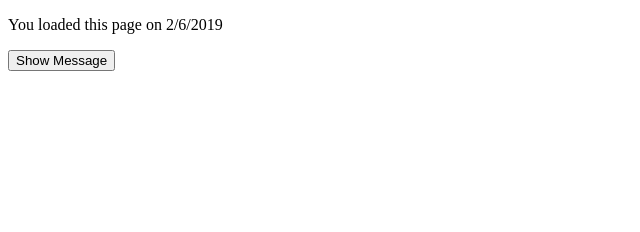
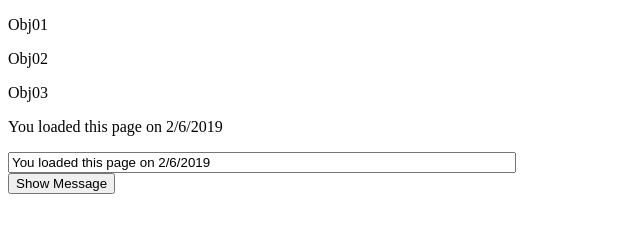
Before and after one commit to vitorzerbeto/protype_vuejs, a plain HTML site: page index.html in a window 1280 px wide. Shown: the whole page, without its empty margins (0-640 px from the left). Drawn offline with nearby package versions, Linux system fonts and the light colour scheme.

Commit message:
Usando v-model, v-for e v-if

```diff
--- a/app.js
+++ b/app.js
@@ -1,6 +1,12 @@
 const app = new Vue({
     el: "#app",
     data: {
+        seen: true,
+        array: [
+            {text: 'Obj01'},
+            {text: 'Obj02'},
+            {text: 'Obj03'}
+        ],
         message: "You loaded this page on " + new Date().toLocaleDateString()
     },
     methods: {
--- a/index.html
+++ b/index.html
@@ -8,7 +8,15 @@
 </head>
 <body>
     <div id="app">
-        <p>{{ message }}</p>
+
+        <div v-for="obj in array">
+            <p>{{ obj.text }}</p>
+        </div>
+
+        <p v-if="seen">{{ message }}</p>
+
+        <input v-model="message" type="text" style="width: 500px;" /> <br>
+
         <button v-on:click="showMessage">Show Message</button>
     </div>
 
```
